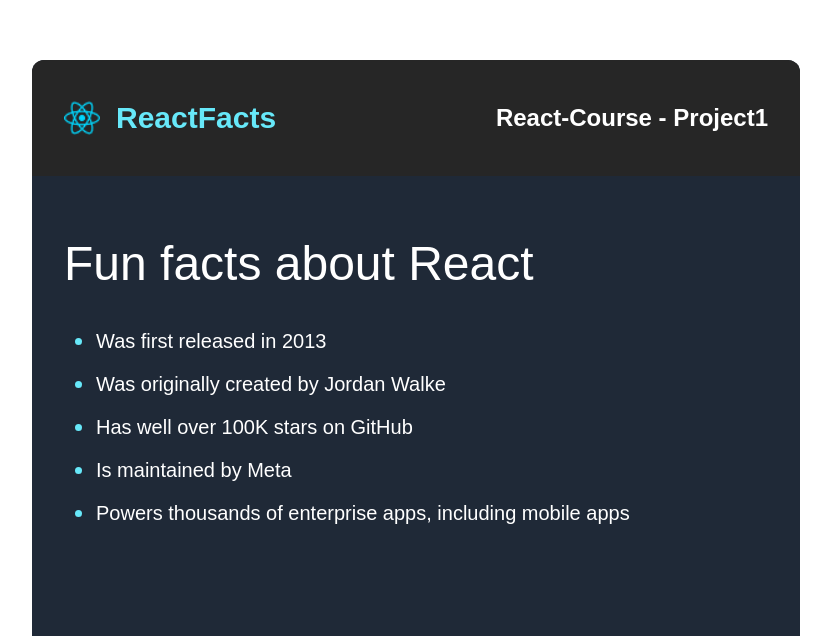
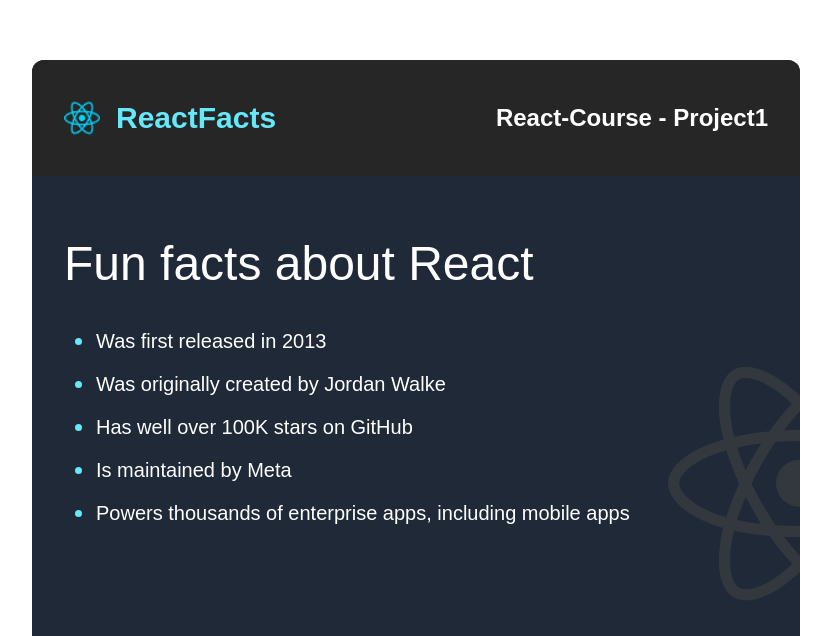
Before and after one commit to tuyishimejohnson/React_Practice, a React (Create React App) app: page / in a window 1280 px wide. Shown: the part 164-800 px from the top of the page, without its empty margins (224-1055 px from the left). Built offline with nearby package versions, Linux system fonts and the light colour scheme.

Commit message:
Added a grey logo

```diff
--- a/src/navigation.jsx
+++ b/src/navigation.jsx
@@ -14,7 +14,7 @@
           </div>
 
 
-          <div className="pt-16">
+          <div className="pt-16 relative">
             <h1 className='text-5xl pl-8 pb-9'>Fun facts about React</h1>
             <ul className="pl-16 flex flex-col gap-3 text-xl list-disc marker:text-cyan-300 marker:text-2xl">
               <li>Was first released in 2013</li>
@@ -23,6 +23,10 @@
               <li>Is maintained by Meta</li>
               <li>Powers thousands of enterprise apps, including mobile apps</li>
             </ul>
+            <div className='absolute right-0 top-1/2'>
+              <img src={require("./reactjs-icon 2.png")} alt=""/>
+            </div>
+
           </div>
 
         </div>
```
Also changed, not shown: src/reactjs-icon 2 (1).png (added).
